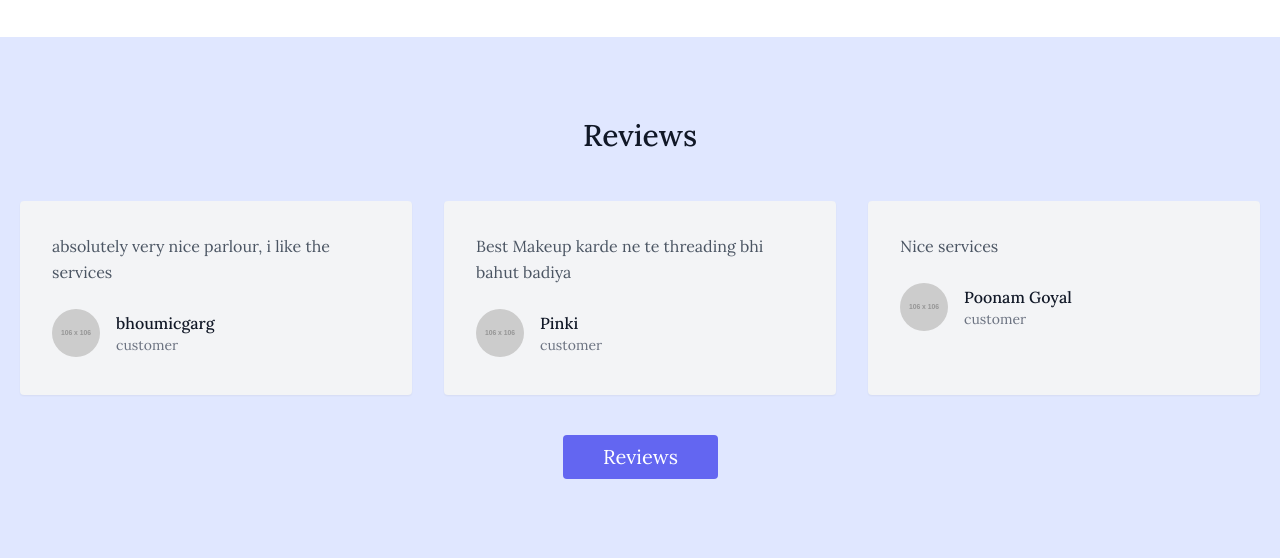
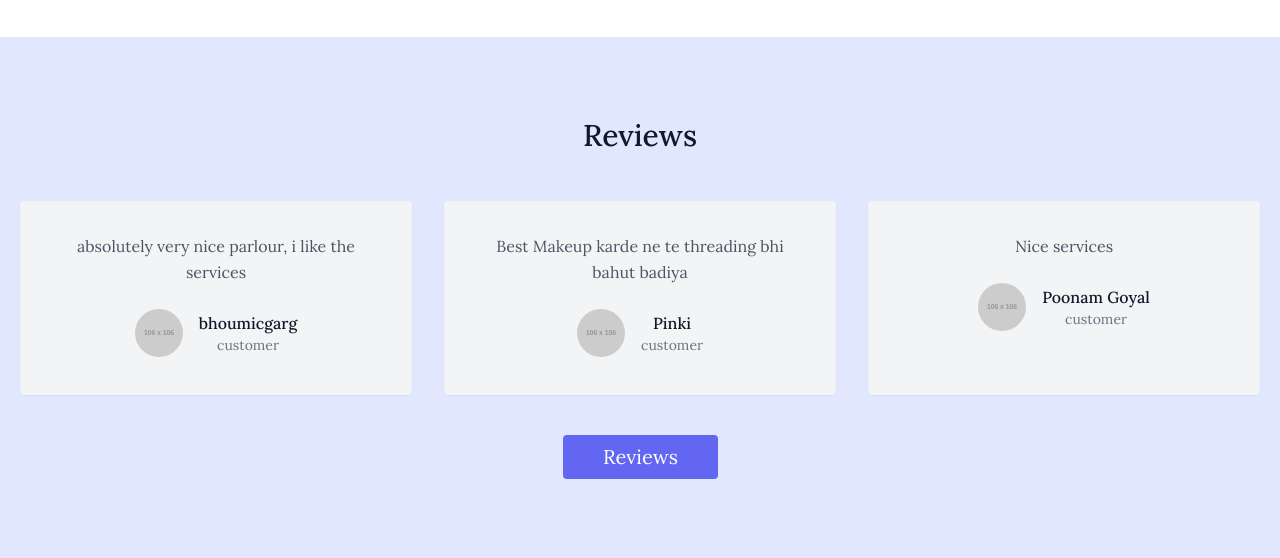
Before and after one commit to codebhomic/saloonwebshop, a Django app: page / in a window 1280 px wide. Shown: the part 1355-1913 px from the top of the page. Run offline with Django 5.2, Linux system fonts and the light colour scheme; data comes from the database, SQL or seed files in the repository; grey boxes labelled with a size stand in for pictures from a placeholder-image service; style sheets or scripts are compiled from the project's sources; some libraries are stand-ins or nearby versions.

Commit message:
Updating some pages

```diff
--- a/pages/templates/gallary.html
+++ b/pages/templates/gallary.html
@@ -18,7 +18,7 @@
         </div>
         {% if title == "homepage" %}
     <div class="flex flex-col md:flex-row md:justify-center md:items-center mx-auto mt-10">
-      <a class="bg-indigo-500 text-white px-10 py-2 text-sm hover:bg-indigo-700 lg:text-xl rounded"
+      <a class="bg-indigo-500 text-white px-10 py-2 text-sm hover:bg-indigo-700 lg:text-xl rounded mx-auto text-center"
         onclick="hrefgen('gallery')">Gallery</a>
     </div>
     {% else %}
--- a/pages/templates/reviews.html
+++ b/pages/templates/reviews.html
@@ -6,7 +6,7 @@
 
         {% for review in reviews %}
         <div class="p-4 md:w-1/3 w-full">
-          <div data-aos="fade-up" data-aos-duration="2000" class="h-full bg-gray-100 p-8 shadow-sm hover:shadow-lg hover:shadow-slate-400 rounded transform-all duration-700 hover:scale-105">
+          <div data-aos="fade-up" data-aos-duration="2000" class="h-full bg-gray-100 p-8 shadow-sm hover:shadow-lg hover:shadow-slate-400 rounded mx-auto text-center transform-all duration-700 hover:scale-105">
             {% comment %} block w-5 h-5 text-gray-400 mb-4 {% endcomment %}
             <p class="leading-relaxed mb-6">
               {{ review.comment }}</p>
--- a/pages/templates/services.html
+++ b/pages/templates/services.html
@@ -29,7 +29,7 @@
     </div>
     {% if title == "homepage" %}
     <div class="flex flex-col md:flex-row md:justify-center md:items-center mx-auto mt-10">
-      <a class="bg-indigo-500 text-white px-10 py-2 text-sm hover:bg-indigo-700 lg:text-xl rounded"
+      <a class="bg-indigo-500 text-white px-10 py-2 text-sm hover:bg-indigo-700 lg:text-xl mx-auto text-center rounded"
         onclick="hrefgen('services')">Services</a>
     </div>
     {% else %}
```
